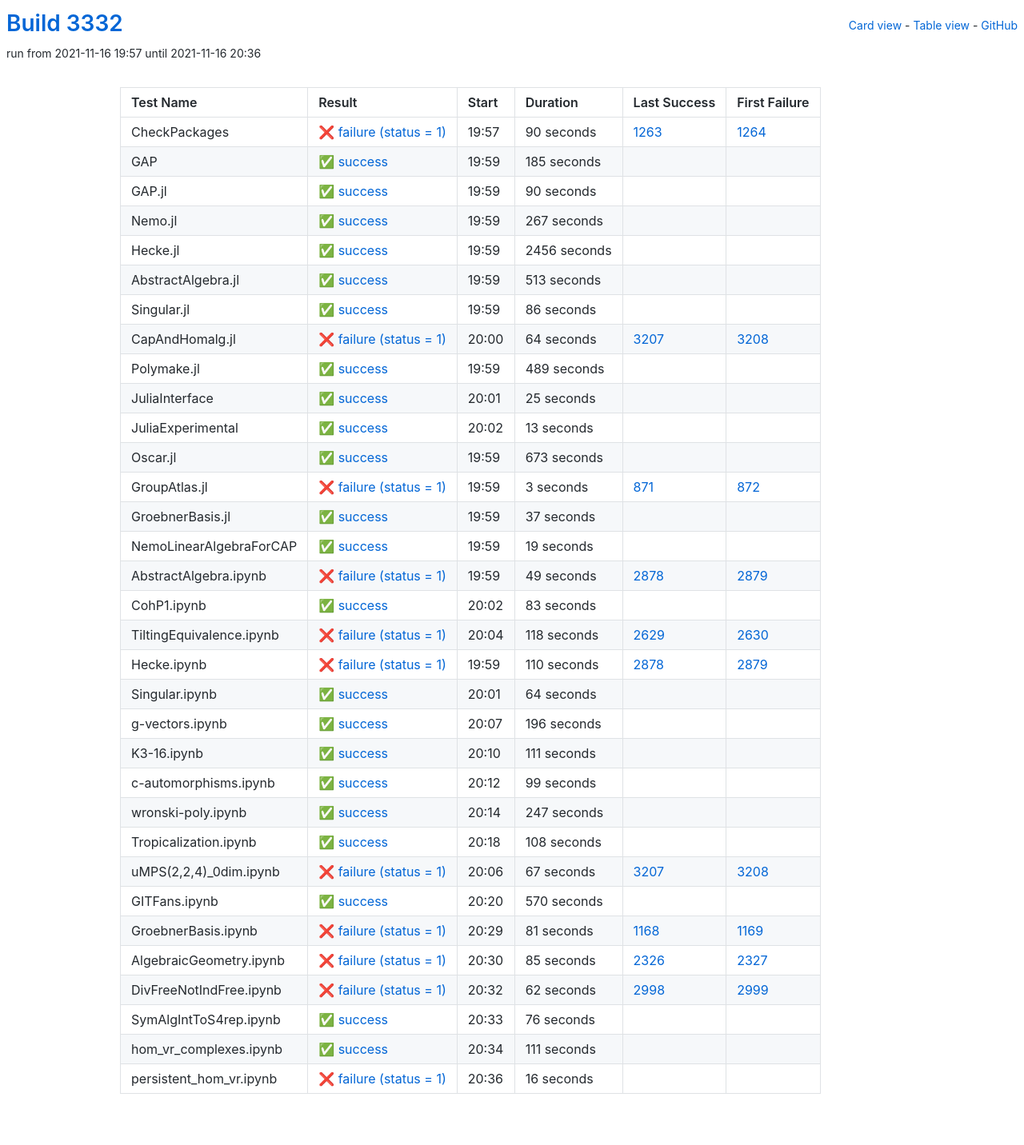
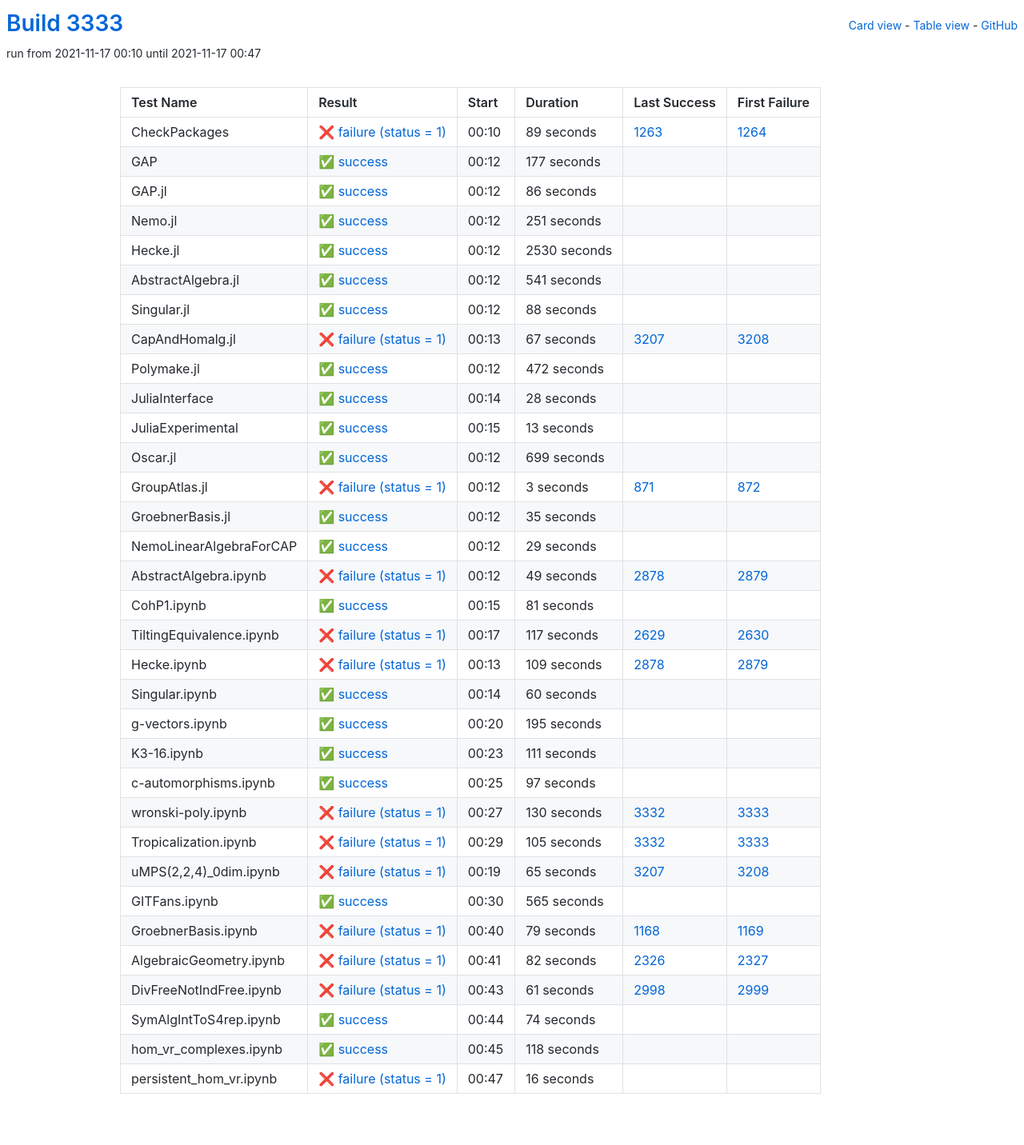
Before and after one commit to oscar-system/oscar-ci-status-stable, a Jekyll site: the page built from table.html, in a window 1280 px wide. Shown: the whole page at 80% size. Built offline with Jekyll 4.4.1, drawn with Linux system fonts in a browser that asks for light colours.

Commit message:
Build #3333

```diff
--- a/_data/ci.yml
+++ b/_data/ci.yml
@@ -1,6 +1,6 @@
 ---
-build: 3332
-build_url: https://oscarci.mathematik.uni-kl.de/job/oscar-stable/3332/
+build: 3333
+build_url: https://oscarci.mathematik.uni-kl.de/job/oscar-stable/3333/
 job: oscar-stable
 organization: oscar-system
 repo: oscar-ci-status-stable
@@ -8,80 +8,32 @@ repourl: https://github.com/oscar-system/oscar-ci-status-stable
 tests:
 - name: CheckPackages
   id: checkpackages
-  log: https://oscarci.mathematik.uni-kl.de/job/oscar-stable/3332/artifact/logs/build-3332/CheckPackages.log
-  start: 2021-11-16 19:57
+  log: https://oscarci.mathematik.uni-kl.de/job/oscar-stable/3333/artifact/logs/build-3333/CheckPackages.log
+  start: 2021-11-17 00:10
   success: false
   exitcode: 1
   status: failure
-  duration: 90
+  duration: 89
   last_success: 1263
   last_success_url: https://oscarci.mathematik.uni-kl.de/job/oscar-stable/1263/
   first_failure: 1264
   first_failure_url: https://oscarci.mathematik.uni-kl.de/job/oscar-stable/1264/
 - name: GAP
   id: gap
-  log: https://oscarci.mathematik.uni-kl.de/job/oscar-stable/3332/artifact/logs/build-3332/GAP.log
-  start: 2021-11-16 19:59
+  log: https://oscarci.mathematik.uni-kl.de/job/oscar-stable/3333/artifact/logs/build-3333/GAP.log
+  start: 2021-11-17 00:12
   success: true
   exitcode: 0
   status: success
-  duration: 185
+  duration: 177
   last_success: false
   last_success_url:
   first_failure: false
   first_failure_url:
 - name: GAP.jl
   id: gap-jl
-  log: https://oscarci.mathematik.uni-kl.de/job/oscar-stable/3332/artifact/logs/build-3332/GAP.jl.log
-  start: 2021-11-16 19:59
-  success: true
-  exitcode: 0
-  status: success
-  duration: 90
-  last_success: false
-  last_success_url:
-  first_failure: false
-  first_failure_url:
-- name: Nemo.jl
-  id: nemo-jl
-  log: https://oscarci.mathematik.uni-kl.de/job/oscar-stable/3332/artifact/logs/build-3332/Nemo.jl.log
-  start: 2021-11-16 19:59
-  success: true
-  exitcode: 0
-  status: success
-  duration: 267
-  last_success: false
-  last_success_url:
-  first_failure: false
-  first_failure_url:
-- name: Hecke.jl
-  id: hecke-jl
-  log: https://oscarci.mathematik.uni-kl.de/job/oscar-stable/3332/artifact/logs/build-3332/Hecke.jl.log
-  start: 2021-11-16 19:59
-  success: true
-  exitcode: 0
-  status: success
-  duration: 2456
-  last_success: false
-  last_success_url:
-  first_failure: false
-  first_failure_url:
-- name: AbstractAlgebra.jl
-  id: abstractalgebra-jl
-  log: https://oscarci.mathematik.uni-kl.de/job/oscar-stable/3332/artifact/logs/build-3332/AbstractAlgebra.jl.log
-  start: 2021-11-16 19:59
-  success: true
-  exitcode: 0
-  status: success
-  duration: 513
-  last_success: false
-  last_success_url:
-  first_failure: false
-  first_failure_url:
-- name: Singular.jl
-  id: singular-jl
-  log: https://oscarci.mathematik.uni-kl.de/job/oscar-stable/3332/artifact/logs/build-3332/Singular.jl.log
-  start: 2021-11-16 19:59
+  log: https://oscarci.mathematik.uni-kl.de/job/oscar-stable/3333/artifact/logs/build-3333/GAP.jl.log
+  start: 2021-11-17 00:12
   success: true
   exitcode: 0
   status: success
@@ -90,46 +42,94 @@ tests:
   last_success_url:
   first_failure: false
   first_failure_url:
+- name: Nemo.jl
+  id: nemo-jl
+  log: https://oscarci.mathematik.uni-kl.de/job/oscar-stable/3333/artifact/logs/build-3333/Nemo.jl.log
+  start: 2021-11-17 00:12
+  success: true
+  exitcode: 0
+  status: success
+  duration: 251
+  last_success: false
+  last_success_url:
+  first_failure: false
+  first_failure_url:
+- name: Hecke.jl
+  id: hecke-jl
+  log: https://oscarci.mathematik.uni-kl.de/job/oscar-stable/3333/artifact/logs/build-3333/Hecke.jl.log
+  start: 2021-11-17 00:12
+  success: true
+  exitcode: 0
+  status: success
+  duration: 2530
+  last_success: false
+  last_success_url:
+  first_failure: false
+  first_failure_url:
+- name: AbstractAlgebra.jl
+  id: abstractalgebra-jl
+  log: https://oscarci.mathematik.uni-kl.de/job/oscar-stable/3333/artifact/logs/build-3333/AbstractAlgebra.jl.log
+  start: 2021-11-17 00:12
+  success: true
+  exitcode: 0
+  status: success
+  duration: 541
+  last_success: false
+  last_success_url:
+  first_failure: false
+  first_failure_url:
+- name: Singular.jl
+  id: singular-jl
+  log: https://oscarci.mathematik.uni-kl.de/job/oscar-stable/3333/artifact/logs/build-3333/Singular.jl.log
+  start: 2021-11-17 00:12
+  success: true
+  exitcode: 0
+  status: success
+  duration: 88
+  last_success: false
+  last_success_url:
+  first_failure: false
+  first_failure_url:
 - name: CapAndHomalg.jl
   id: capandhomalg-jl
-  log: https://oscarci.mathematik.uni-kl.de/job/oscar-stable/3332/artifact/logs/build-3332/CapAndHomalg.jl.log
-  start: 2021-11-16 20:00
+  log: https://oscarci.mathematik.uni-kl.de/job/oscar-stable/3333/artifact/logs/build-3333/CapAndHomalg.jl.log
+  start: 2021-11-17 00:13
   success: false
   exitcode: 1
   status: failure
-  duration: 64
+  duration: 67
   last_success: 3207
   last_success_url: https://oscarci.mathematik.uni-kl.de/job/oscar-stable/3207/
   first_failure: 3208
   first_failure_url: https://oscarci.mathematik.uni-kl.de/job/oscar-stable/3208/
 - name: Polymake.jl
   id: polymake-jl
-  log: https://oscarci.mathematik.uni-kl.de/job/oscar-stable/3332/artifact/logs/build-3332/Polymake.jl.log
-  start: 2021-11-16 19:59
+  log: https://oscarci.mathematik.uni-kl.de/job/oscar-stable/3333/artifact/logs/build-3333/Polymake.jl.log
+  start: 2021-11-17 00:12
   success: true
   exitcode: 0
   status: success
-  duration: 489
+  duration: 472
   last_success: false
   last_success_url:
   first_failure: false
   first_failure_url:
 - name: JuliaInterface
   id: juliainterface
-  log: https://oscarci.mathematik.uni-kl.de/job/oscar-stable/3332/artifact/logs/build-3332/JuliaInterface.log
-  start: 2021-11-16 20:01
+  log: https://oscarci.mathematik.uni-kl.de/job/oscar-stable/3333/artifact/logs/build-3333/JuliaInterface.log
+  start: 2021-11-17 00:14
   success: true
   exitcode: 0
   status: success
-  duration: 25
+  duration: 28
   last_success: false
   last_success_url:
   first_failure: false
   first_failure_url:
 - name: JuliaExperimental
   id: juliaexperimental
-  log: https://oscarci.mathematik.uni-kl.de/job/oscar-stable/3332/artifact/logs/build-3332/JuliaExperimental.log
-  start: 2021-11-16 20:02
+  log: https://oscarci.mathematik.uni-kl.de/job/oscar-stable/3333/artifact/logs/build-3333/JuliaExperimental.log
+  start: 2021-11-17 00:15
   success: true
   exitcode: 0
   status: success
@@ -140,20 +140,20 @@ tests:
   first_failure_url:
 - name: Oscar.jl
   id: oscar-jl
-  log: https://oscarci.mathematik.uni-kl.de/job/oscar-stable/3332/artifact/logs/build-3332/Oscar.jl.log
-  start: 2021-11-16 19:59
+  log: https://oscarci.mathematik.uni-kl.de/job/oscar-stable/3333/artifact/logs/build-3333/Oscar.jl.log
+  start: 2021-11-17 00:12
   success: true
   exitcode: 0
   status: success
-  duration: 673
+  duration: 699
   last_success: false
   last_success_url:
   first_failure: false
   first_failure_url:
 - name: GroupAtlas.jl
   id: groupatlas-jl
-  log: https://oscarci.mathematik.uni-kl.de/job/oscar-stable/3332/artifact/logs/build-3332/GroupAtlas.jl.log
-  start: 2021-11-16 19:59
+  log: https://oscarci.mathematik.uni-kl.de/job/oscar-stable/3333/artifact/logs/build-3333/GroupAtlas.jl.log
+  start: 2021-11-17 00:12
   success: false
   exitcode: 1
   status: failure
@@ -164,32 +164,32 @@ tests:
   first_failure_url: https://oscarci.mathematik.uni-kl.de/job/oscar-stable/872/
 - name: GroebnerBasis.jl
   id: groebnerbasis-jl
-  log: https://oscarci.mathematik.uni-kl.de/job/oscar-stable/3332/artifact/logs/build-3332/GroebnerBasis.jl.log
-  start: 2021-11-16 19:59
+  log: https://oscarci.mathematik.uni-kl.de/job/oscar-stable/3333/artifact/logs/build-3333/GroebnerBasis.jl.log
+  start: 2021-11-17 00:12
   success: true
   exitcode: 0
   status: success
-  duration: 37
+  duration: 35
   last_success: false
   last_success_url:
   first_failure: false
   first_failure_url:
 - name: NemoLinearAlgebraForCAP
   id: nemolinearalgebraforcap
-  log: https://oscarci.mathematik.uni-kl.de/job/oscar-stable/3332/artifact/logs/build-3332/NemoLinearAlgebraForCAP.log
-  start: 2021-11-16 19:59
+  log: https://oscarci.mathematik.uni-kl.de/job/oscar-stable/3333/artifact/logs/build-3333/NemoLinearAlgebraForCAP.log
+  start: 2021-11-17 00:12
   success: true
   exitcode: 0
   status: success
-  duration: 19
+  duration: 29
   last_success: false
   last_success_url:
   first_failure: false
   first_failure_url:
 - name: AbstractAlgebra.ipynb
   id: abstractalgebra-ipynb
-  log: https://oscarci.mathematik.uni-kl.de/job/oscar-stable/3332/artifact/logs/build-3332/AbstractAlgebra.ipynb.log
-  start: 2021-11-16 19:59
+  log: https://oscarci.mathematik.uni-kl.de/job/oscar-stable/3333/artifact/logs/build-3333/AbstractAlgebra.ipynb.log
+  start: 2021-11-17 00:12
   success: false
   exitcode: 1
   status: failure
@@ -200,68 +200,68 @@ tests:
   first_failure_url: https://oscarci.mathematik.uni-kl.de/job/oscar-stable/2879/
 - name: CohP1.ipynb
   id: cohp1-ipynb
-  log: https://oscarci.mathematik.uni-kl.de/job/oscar-stable/3332/artifact/logs/build-3332/CohP1.ipynb.log
-  start: 2021-11-16 20:02
+  log: https://oscarci.mathematik.uni-kl.de/job/oscar-stable/3333/artifact/logs/build-3333/CohP1.ipynb.log
+  start: 2021-11-17 00:15
   success: true
   exitcode: 0
   status: success
-  duration: 83
+  duration: 81
   last_success: false
   last_success_url:
   first_failure: false
   first_failure_url:
 - name: TiltingEquivalence.ipynb
   id: tiltingequivalence-ipynb
-  log: https://oscarci.mathematik.uni-kl.de/job/oscar-stable/3332/artifact/logs/build-3332/TiltingEquivalence.ipynb.log
-  start: 2021-11-16 20:04
+  log: https://oscarci.mathematik.uni-kl.de/job/oscar-stable/3333/artifact/logs/build-3333/TiltingEquivalence.ipynb.log
+  start: 2021-11-17 00:17
   success: false
   exitcode: 1
   status: failure
-  duration: 118
+  duration: 117
   last_success: 2629
   last_success_url: https://oscarci.mathematik.uni-kl.de/job/oscar-stable/2629/
   first_failure: 2630
   first_failure_url: https://oscarci.mathematik.uni-kl.de/job/oscar-stable/2630/
 - name: Hecke.ipynb
   id: hecke-ipynb
-  log: https://oscarci.mathematik.uni-kl.de/job/oscar-stable/3332/artifact/logs/build-3332/Hecke.ipynb.log
-  start: 2021-11-16 19:59
+  log: https://oscarci.mathematik.uni-kl.de/job/oscar-stable/3333/artifact/logs/build-3333/Hecke.ipynb.log
+  start: 2021-11-17 00:13
   success: false
   exitcode: 1
   status: failure
-  duration: 110
+  duration: 109
   last_success: 2878
   last_success_url: https://oscarci.mathematik.uni-kl.de/job/oscar-stable/2878/
   first_failure: 2879
   first_failure_url: https://oscarci.mathematik.uni-kl.de/job/oscar-stable/2879/
 - name: Singular.ipynb
   id: singular-ipynb
-  log: https://oscarci.mathematik.uni-kl.de/job/oscar-stable/3332/artifact/logs/build-3332/Singular.ipynb.log
-  start: 2021-11-16 20:01
+  log: https://oscarci.mathematik.uni-kl.de/job/oscar-stable/3333/artifact/logs/build-3333/Singular.ipynb.log
+  start: 2021-11-17 00:14
   success: true
   exitcode: 0
   status: success
-  duration: 64
+  duration: 60
   last_success: false
   last_success_url:
   first_failure: false
   first_failure_url:
 - name: g-vectors.ipynb
   id: g-vectors-ipynb
-  log: https://oscarci.mathematik.uni-kl.de/job/oscar-stable/3332/artifact/logs/build-3332/g-vectors.ipynb.log
-  start: 2021-11-16 20:07
+  log: https://oscarci.mathematik.uni-kl.de/job/oscar-stable/3333/artifact/logs/build-3333/g-vectors.ipynb.log
+  start: 2021-11-17 00:20
   success: true
   exitcode: 0
   status: success
-  duration: 196
+  duration: 195
   last_success: false
   last_success_url:
   first_failure: false
   first_failure_url:
 - name: K3-16.ipynb
   id: k3-16-ipynb
-  log: https://oscarci.mathematik.uni-kl.de/job/oscar-stable/3332/artifact/logs/build-3332/K3-16.ipynb.log
-  start: 2021-11-16 20:10
+  log: https://oscarci.mathematik.uni-kl.de/job/oscar-stable/3333/artifact/logs/build-3333/K3-16.ipynb.log
+  start: 2021-11-17 00:23
   success: true
   exitcode: 0
   status: success
@@ -272,128 +272,128 @@ tests:
   first_failure_url:
 - name: c-automorphisms.ipynb
   id: c-automorphisms-ipynb
-  log: https://oscarci.mathematik.uni-kl.de/job/oscar-stable/3332/artifact/logs/build-3332/c-automorphisms.ipynb.log
-  start: 2021-11-16 20:12
+  log: https://oscarci.mathematik.uni-kl.de/job/oscar-stable/3333/artifact/logs/build-3333/c-automorphisms.ipynb.log
+  start: 2021-11-17 00:25
   success: true
   exitcode: 0
   status: success
-  duration: 99
+  duration: 97
   last_success: false
   last_success_url:
   first_failure: false
   first_failure_url:
 - name: wronski-poly.ipynb
   id: wronski-poly-ipynb
-  log: https://oscarci.mathematik.uni-kl.de/job/oscar-stable/3332/artifact/logs/build-3332/wronski-poly.ipynb.log
-  start: 2021-11-16 20:14
-  success: true
-  exitcode: 0
-  status: success
-  duration: 247
-  last_success: false
-  last_success_url:
-  first_failure: false
-  first_failure_url:
-- name: Tropicalization.ipynb
-  id: tropicalization-ipynb
-  log: https://oscarci.mathematik.uni-kl.de/job/oscar-stable/3332/artifact/logs/build-3332/Tropicalization.ipynb.log
-  start: 2021-11-16 20:18
-  success: true
-  exitcode: 0
-  status: success
-  duration: 108
-  last_success: false
-  last_success_url:
-  first_failure: false
-  first_failure_url:
-- name: uMPS(2,2,4)_0dim.ipynb
-  id: umps-2-2-4-0dim-ipynb
-  log: https://oscarci.mathematik.uni-kl.de/job/oscar-stable/3332/artifact/logs/build-3332/uMPS-2-2-4-_0dim.ipynb.log
-  start: 2021-11-16 20:06
+  log: https://oscarci.mathematik.uni-kl.de/job/oscar-stable/3333/artifact/logs/build-3333/wronski-poly.ipynb.log
+  start: 2021-11-17 00:27
   success: false
   exitcode: 1
   status: failure
-  duration: 67
+  duration: 130
+  last_success: 3332
+  last_success_url: https://oscarci.mathematik.uni-kl.de/job/oscar-stable/3332/
+  first_failure: 3333
+  first_failure_url: https://oscarci.mathematik.uni-kl.de/job/oscar-stable/3333/
+- name: Tropicalization.ipynb
+  id: tropicalization-ipynb
+  log: https://oscarci.mathematik.uni-kl.de/job/oscar-stable/3333/artifact/logs/build-3333/Tropicalization.ipynb.log
+  start: 2021-11-17 00:29
+  success: false
+  exitcode: 1
+  status: failure
+  duration: 105
+  last_success: 3332
+  last_success_url: https://oscarci.mathematik.uni-kl.de/job/oscar-stable/3332/
+  first_failure: 3333
+  first_failure_url: https://oscarci.mathematik.uni-kl.de/job/oscar-stable/3333/
+- name: uMPS(2,2,4)_0dim.ipynb
+  id: umps-2-2-4-0dim-ipynb
+  log: https://oscarci.mathematik.uni-kl.de/job/oscar-stable/3333/artifact/logs/build-3333/uMPS-2-2-4-_0dim.ipynb.log
+  start: 2021-11-17 00:19
+  success: false
+  exitcode: 1
+  status: failure
+  duration: 65
   last_success: 3207
   last_success_url: https://oscarci.mathematik.uni-kl.de/job/oscar-stable/3207/
   first_failure: 3208
   first_failure_url: https://oscarci.mathematik.uni-kl.de/job/oscar-stable/3208/
 - name: GITFans.ipynb
   id: gitfans-ipynb
-  log: https://oscarci.mathematik.uni-kl.de/job/oscar-stable/3332/artifact/logs/build-3332/GITFans.ipynb.log
-  start: 2021-11-16 20:20
+  log: https://oscarci.mathematik.uni-kl.de/job/oscar-stable/3333/artifact/logs/build-3333/GITFans.ipynb.log
+  start: 2021-11-17 00:30
   success: true
   exitcode: 0
   status: success
-  duration: 570
+  duration: 565
   last_success: false
   last_success_url:
   first_failure: false
   first_failure_url:
 - name: GroebnerBasis.ipynb
   id: groebnerbasis-ipynb
-  log: https://oscarci.mathematik.uni-kl.de/job/oscar-stable/3332/artifact/logs/build-3332/GroebnerBasis.ipynb.log
-  start: 2021-11-16 20:29
+  log: https://oscarci.mathematik.uni-kl.de/job/oscar-stable/3333/artifact/logs/build-3333/GroebnerBasis.ipynb.log
+  start: 2021-11-17 00:40
   success: false
   exitcode: 1
   status: failure
-  duration: 81
+  duration: 79
   last_success: 1168
   last_success_url: https://oscarci.mathematik.uni-kl.de/job/oscar-stable/1168/
   first_failure: 1169
   first_failure_url: https://oscarci.mathematik.uni-kl.de/job/oscar-stable/1169/
 - name: AlgebraicGeometry.ipynb
   id: algebraicgeometry-ipynb
-  log: https://oscarci.mathematik.uni-kl.de/job/oscar-stable/3332/artifact/logs/build-3332/AlgebraicGeometry.ipynb.log
-  start: 2021-11-16 20:30
+  log: https://oscarci.mathematik.uni-kl.de/job/oscar-stable/3333/artifact/logs/build-3333/AlgebraicGeometry.ipynb.log
+  start: 2021-11-17 00:41
   success: false
   exitcode: 1
   status: failure
-  duration: 85
+  duration: 82
   last_success: 2326
   last_success_url: https://oscarci.mathematik.uni-kl.de/job/oscar-stable/2326/
   first_failure: 2327
   first_failure_url: https://oscarci.mathematik.uni-kl.de/job/oscar-stable/2327/
 - name: DivFreeNotIndFree.ipynb
   id: divfreenotindfree-ipynb
-  log: https://oscarci.mathematik.uni-kl.de/job/oscar-stable/3332/artifact/logs/build-3332/DivFreeNotIndFree.ipynb.log
-  start: 2021-11-16 20:32
+  log: https://oscarci.mathematik.uni-kl.de/job/oscar-stable/3333/artifact/logs/build-3333/DivFreeNotIndFree.ipynb.log
+  start: 2021-11-17 00:43
   success: false
   exitcode: 1
   status: failure
-  duration: 62
+  duration: 61
   last_success: 2998
   last_success_url: https://oscarci.mathematik.uni-kl.de/job/oscar-stable/2998/
   first_failure: 2999
   first_failure_url: https://oscarci.mathematik.uni-kl.de/job/oscar-stable/2999/
 - name: SymAlgIntToS4rep.ipynb
   id: symalginttos4rep-ipynb
-  log: https://oscarci.mathematik.uni-kl.de/job/oscar-stable/3332/artifact/logs/build-3332/SymAlgIntToS4rep.ipynb.log
-  start: 2021-11-16 20:33
+  log: https://oscarci.mathematik.uni-kl.de/job/oscar-stable/3333/artifact/logs/build-3333/SymAlgIntToS4rep.ipynb.log
+  start: 2021-11-17 00:44
   success: true
   exitcode: 0
   status: success
-  duration: 76
+  duration: 74
   last_success: false
   last_success_url:
   first_failure: false
   first_failure_url:
 - name: hom_vr_complexes.ipynb
   id: hom-vr-complexes-ipynb
-  log: https://oscarci.mathematik.uni-kl.de/job/oscar-stable/3332/artifact/logs/build-3332/hom_vr_complexes.ipynb.log
-  start: 2021-11-16 20:34
+  log: https://oscarci.mathematik.uni-kl.de/job/oscar-stable/3333/artifact/logs/build-3333/hom_vr_complexes.ipynb.log
+  start: 2021-11-17 00:45
   success: true
   exitcode: 0
   status: success
-  duration: 111
+  duration: 118
   last_success: false
   last_success_url:
   first_failure: false
   first_failure_url:
 - name: persistent_hom_vr.ipynb
   id: persistent-hom-vr-ipynb
-  log: https://oscarci.mathematik.uni-kl.de/job/oscar-stable/3332/artifact/logs/build-3332/persistent_hom_vr.ipynb.log
-  start: 2021-11-16 20:36
+  log: https://oscarci.mathematik.uni-kl.de/job/oscar-stable/3333/artifact/logs/build-3333/persistent_hom_vr.ipynb.log
+  start: 2021-11-17 00:47
   success: false
   exitcode: 1
   status: failure
```
Also changed, not shown: README.md.
